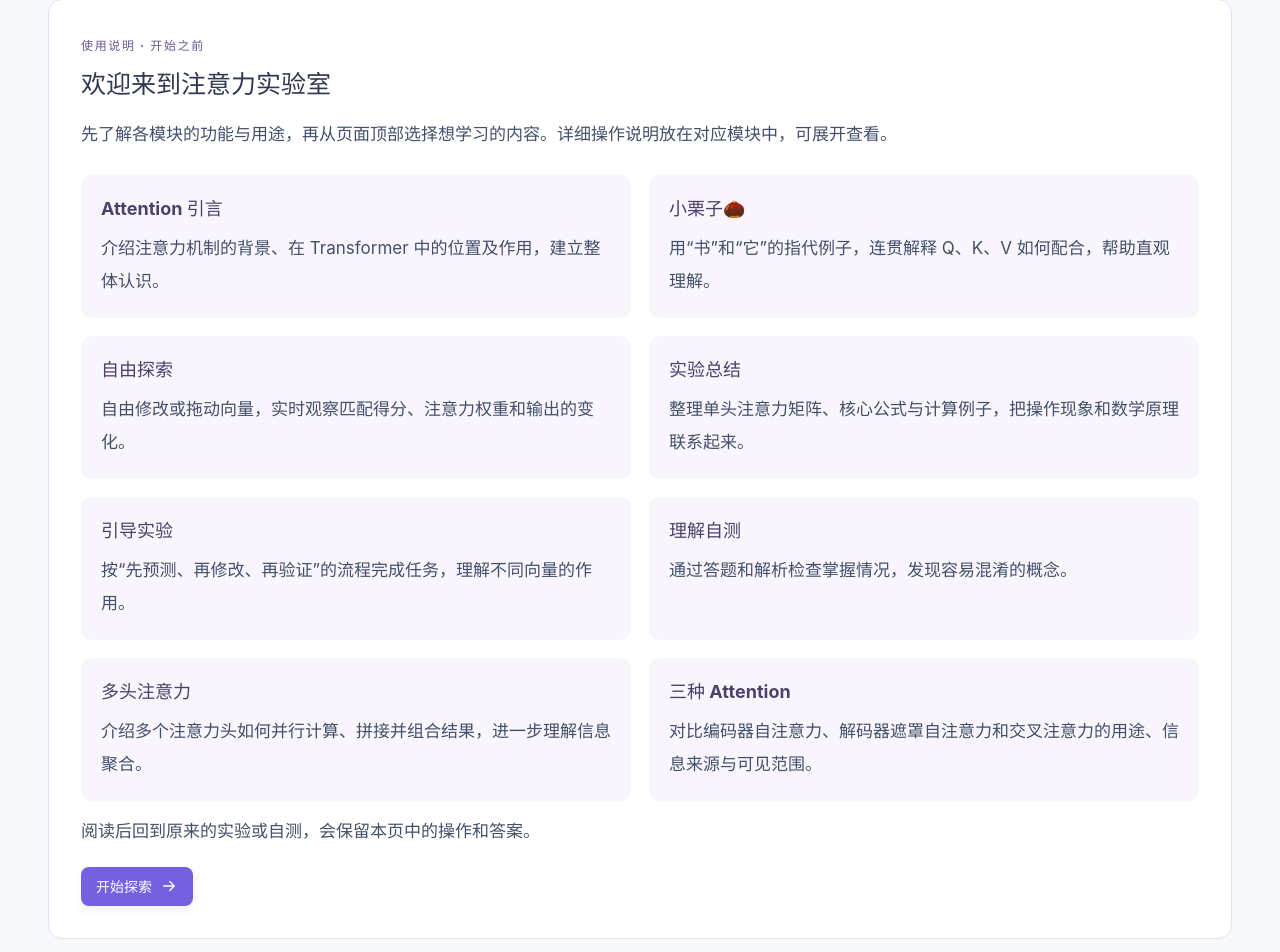
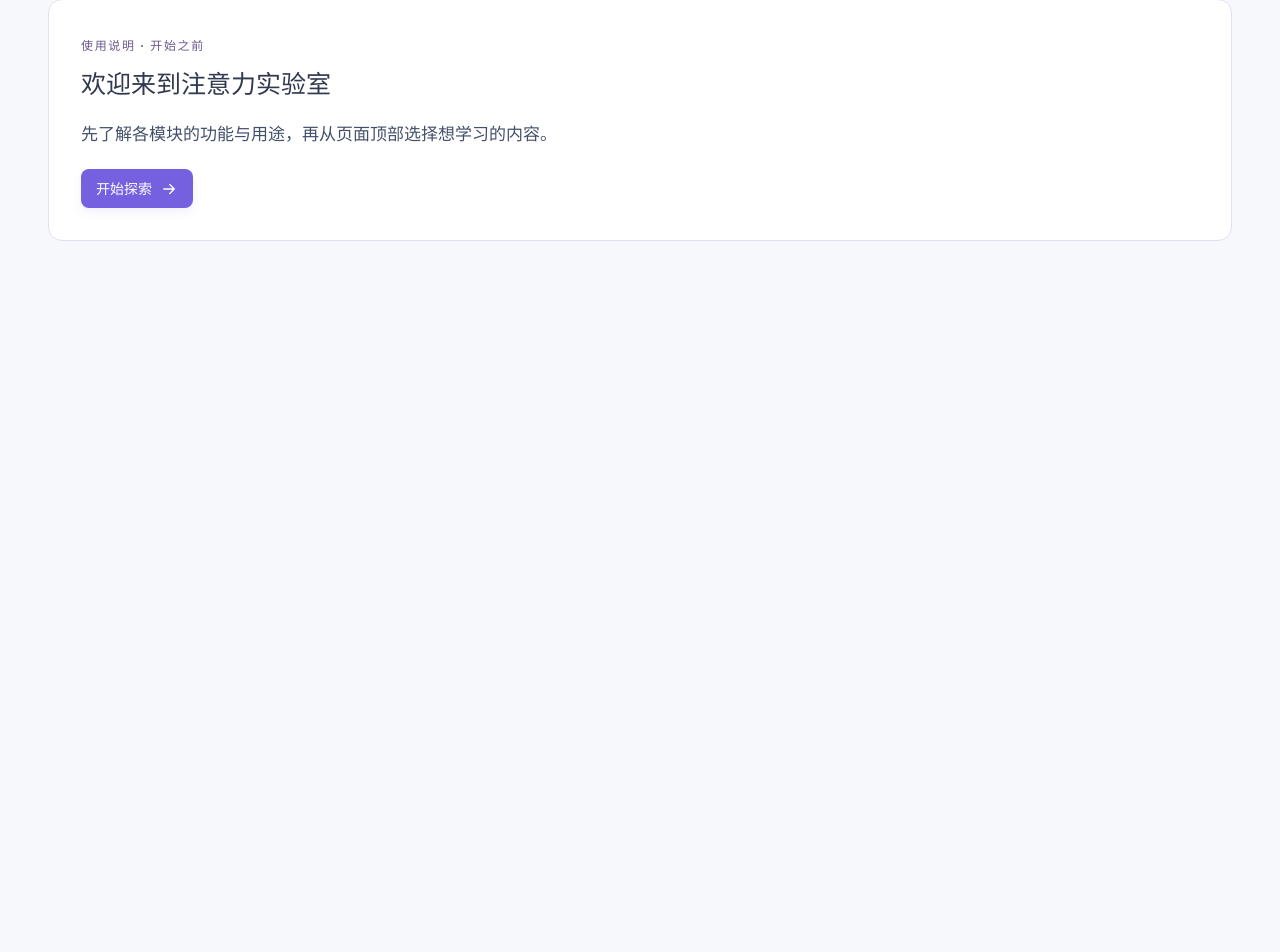
Before and after one commit to ZeshanZheng/attention-lab, a React (Vite) app: page / in a window 1280 px wide. Shown: the part 202-1154 px from the top of the page. After the commit the page ends 800 px from the top, so only its background shows below. Built offline with nearby package versions, Linux system fonts and the light colour scheme.

Commit message:
Update HelpPage.tsx

```diff
--- a/web/components/HelpPage.tsx
+++ b/web/components/HelpPage.tsx
@@ -14,9 +14,7 @@ const MODULE_OVERVIEW = [
 export function HelpPage({ onExplore }: { onExplore: () => void }) {
   return <section className="help-page" aria-labelledby="help-title">
     <div className="help-heading"><span className="eyebrow">使用说明 · 开始之前</span><h2 id="help-title">欢迎来到注意力实验室</h2></div>
-    <p>先了解各模块的功能与用途，再从页面顶部选择想学习的内容。详细操作说明放在对应模块中，可展开查看。</p>
-    <div className="help-module-list">{MODULE_OVERVIEW.map((module) => <article key={module.title}><h3>{module.title}</h3><p>{module.description}</p></article>)}</div>
-    <p>阅读后回到原来的实验或自测，会保留本页中的操作和答案。</p>
+    <p>先了解各模块的功能与用途，再从页面顶部选择想学习的内容。</p>
     <button className="button primary" onClick={onExplore}>开始探索<Icon name="arrow" /></button>
   </section>;
 }
```
